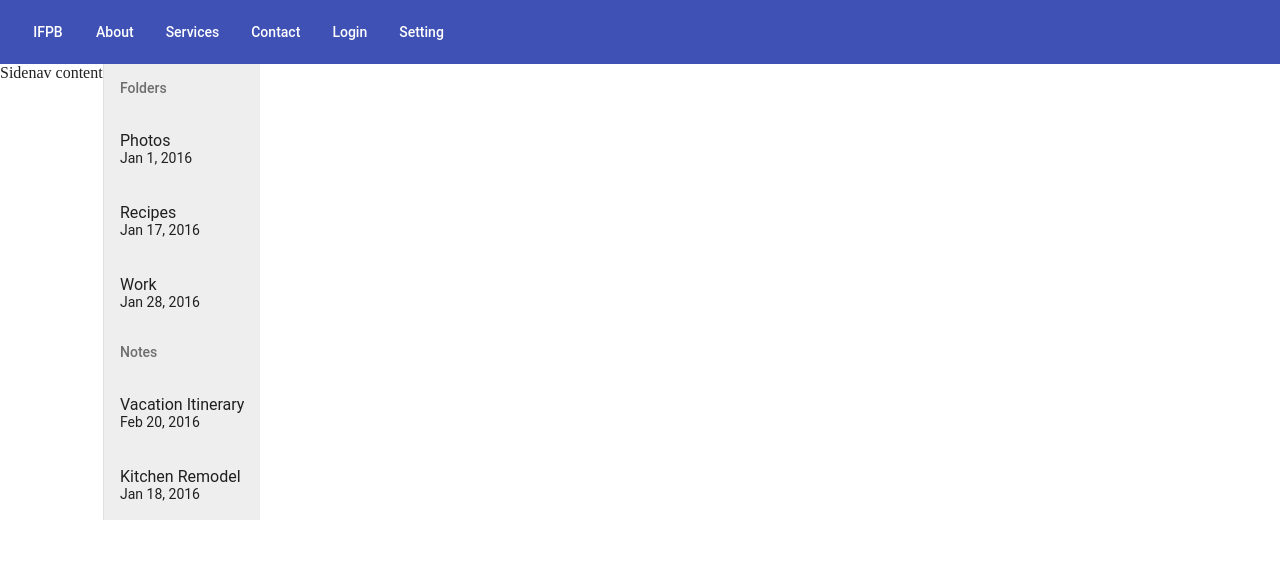
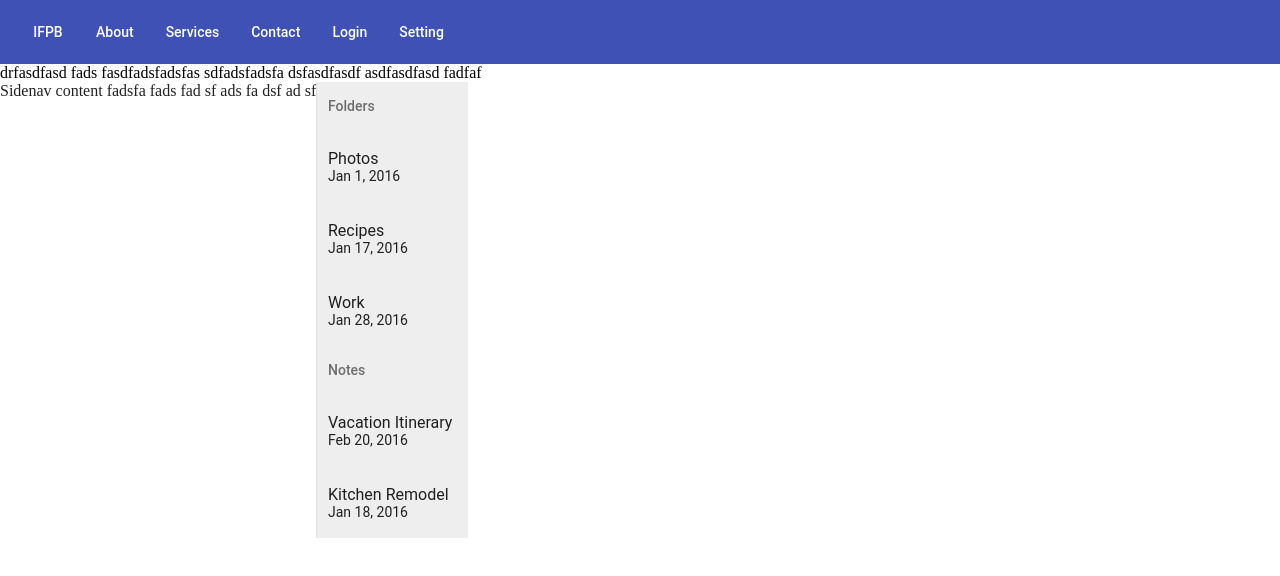
Before and after one commit to GabrielIFPB/ifpb-app, an Angular app: page /panel in a window 1280 px wide. Shown: the top 576 px of the page. Built offline with nearby package versions, Linux system fonts and the light colour scheme.

Commit message:
sidenav - melhorando e aprendo estilos

```diff
--- a/src/app/css/home.css
+++ b/src/app/css/home.css
@@ -8,7 +8,7 @@
 }
 
 .container {
-  border: 1px solid rgb(0, 0, 0);
+  /* border: 1px solid rgb(0, 0, 0); */
 }
 
 .sidenav-content {
@@ -16,11 +16,21 @@
   height: 1400px;
   align-items: flex-start;
   justify-content: flex-start;
+  /* position: absolute; */
+  /* margin-top: 300px; */
+  z-index: 80;
 }
+.mat-drawer{
+  z-index: 80;
+}
+.mat-drawer-side{
 
+}
 .sidenav {
+  position: absolute;
   padding: 20px;
   height: 100%;
+  z-index: 99;
   background-color: #b2bec3;
 }
 
--- a/src/app/views/home.html
+++ b/src/app/views/home.html
@@ -1,5 +1,13 @@
 <mat-drawer-container class="container" autosize>
-	<mat-drawer #drawer class="sidenav" mode="side">
+
+
+	<div class="sidenav-content">
+		<button type="button" mat-button (click)="drawer.toggle()">
+			Home
+		</button>
+	</div>
+</mat-drawer-container>
+<mat-drawer #drawer class="sidenav" mode="side">
 		<button class="button-side" (click)="showFiller = !showFiller" mat-raised-button>
 			Toggle extra text
 		</button>
@@ -24,10 +32,3 @@
 			Toggle extra text
 		</button>
 	</mat-drawer>
-
-	<div class="sidenav-content">
-		<button type="button" mat-button (click)="drawer.toggle()">
-			Home
-		</button>
-	</div>
-</mat-drawer-container>
--- a/src/app/views/panel.html
+++ b/src/app/views/panel.html
@@ -1,6 +1,17 @@
 <mat-sidenav-container class="container" >
     <mat-sidenav mode="side" opened>
         Sidenav content
+        fadsfa
+        fads
+        fad
+        sf
+        ads
+        fa
+        dsf
+        ad
+        sf
+        <a href="sf
+        a"></a>
     </mat-sidenav>
     <mat-sidenav-content>
         <mat-list>
@@ -17,3 +28,23 @@
         </mat-list>
     </mat-sidenav-content>
 </mat-sidenav-container>
+
+drfasdfasd
+fads
+fasdfadsfadsfas
+sdfadsfadsfa
+dsfasdfasdf
+asdfasdfasd
+fadfaf
+<mat-list>
+        <h3 mat-subheader>Folders</h3>
+        <mat-list-item *ngFor="let folder of folders">
+            <h4 mat-line>{{folder.name}}</h4>
+            <p mat-line> {{folder.updated | date}} </p>
+        </mat-list-item>
+        <h3 mat-subheader>Notes</h3>
+        <mat-list-item *ngFor="let note of notes">
+            <h4 mat-line>{{note.name}}</h4>
+            <p mat-line> {{note.updated | date}} </p>
+        </mat-list-item>
+    </mat-list>
```
